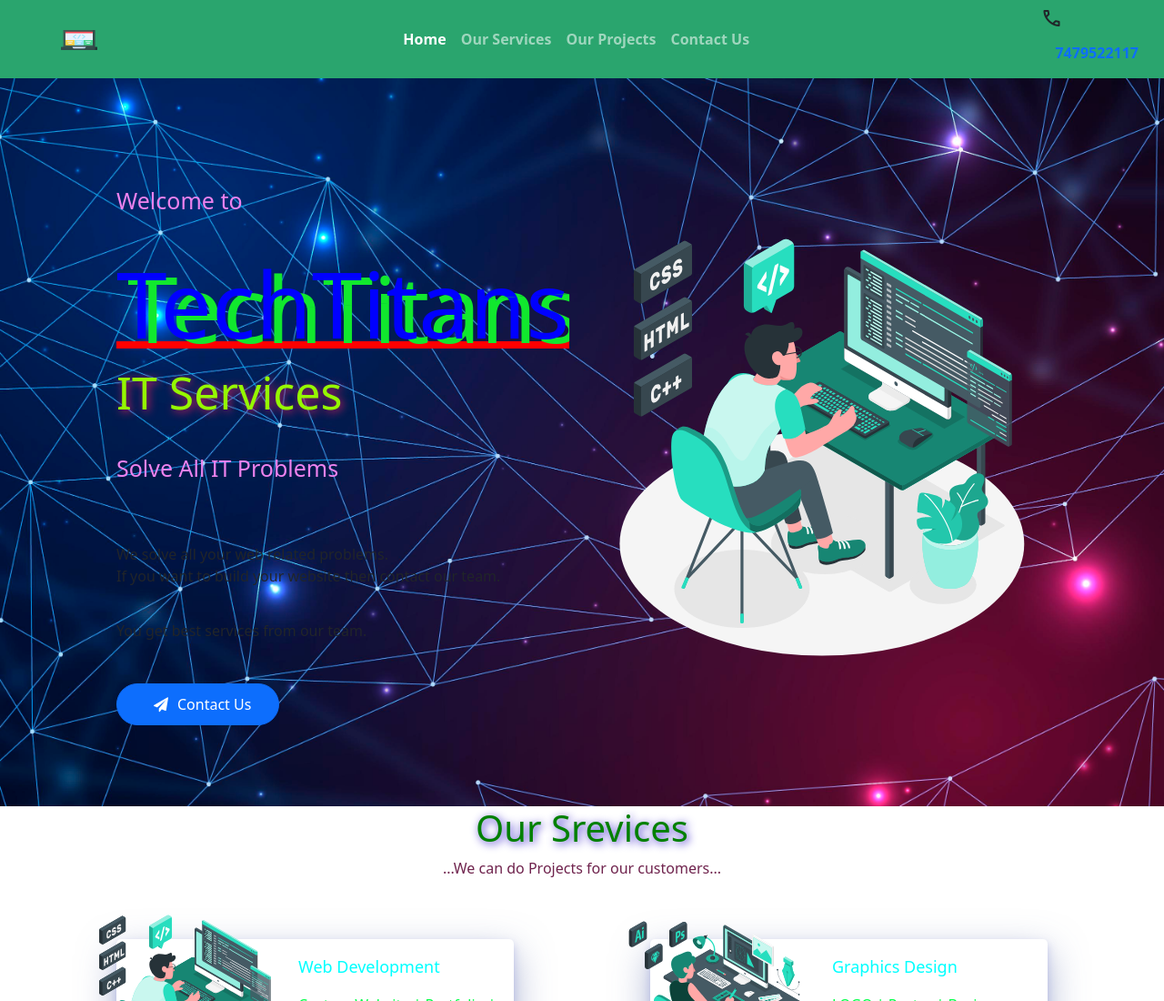
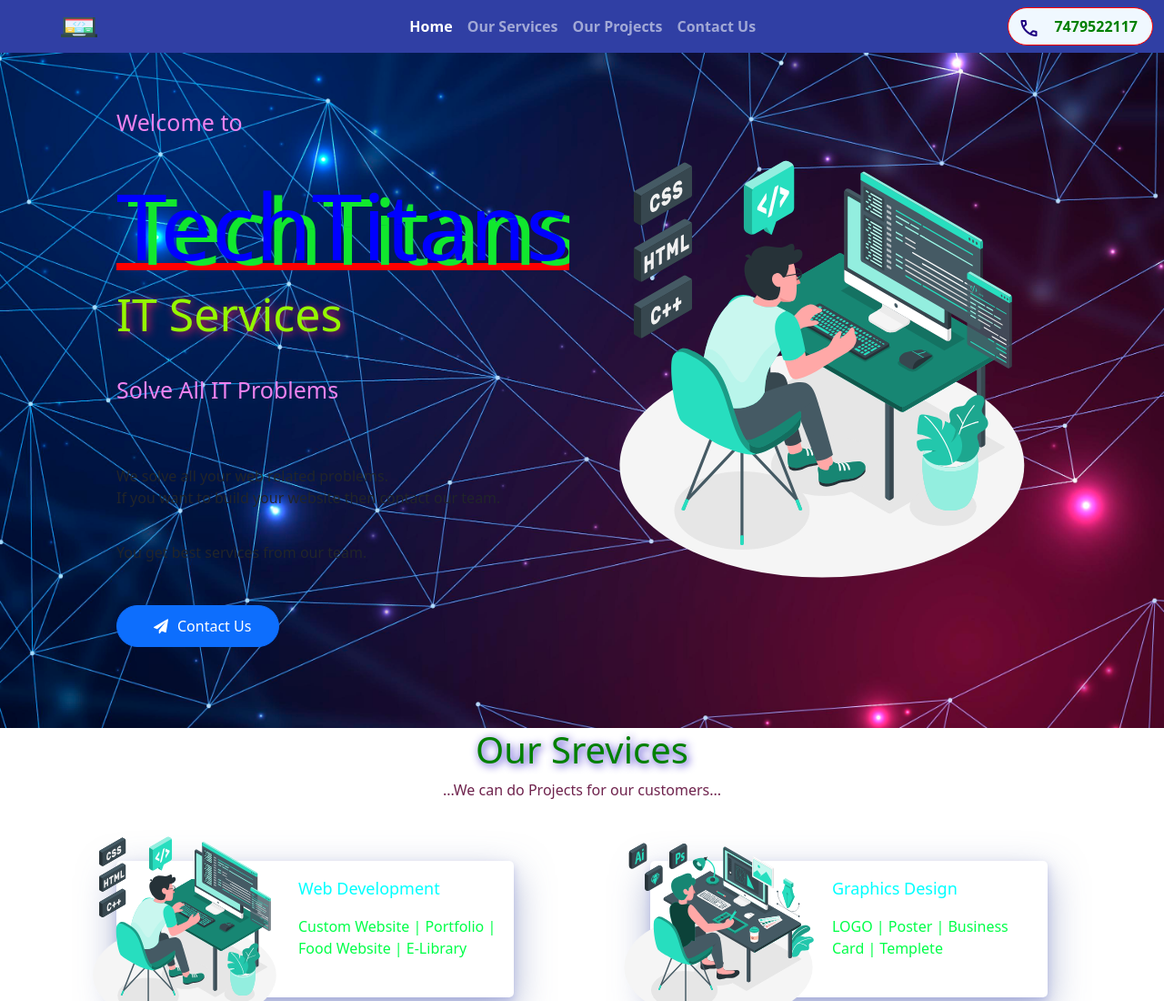
Before and after one commit to SumitGorai01/TechTitans_IT_Services, a plain HTML site: page index.html in a window 1280 px wide. Shown: the top 1100 px of the page at 91% size. Drawn offline with nearby package versions, Linux system fonts and the light colour scheme; a script that the page names is missing.

Commit message:
Update style.css

```diff
--- a/css/style.css
+++ b/css/style.css
@@ -4,13 +4,23 @@
 }
 #header nav{
 
-    background-color: rgb(42, 165, 110);
+    background-color: rgb(48, 63, 164);
     font-weight: bold;
+
 }
+#header {
+    position: fixed;
+    top: 0;
+	z-index: 10;
+}
+/* nav div ul li : hover{
+    backgroud
+} */
 #header a img{
     justify-content: center;
     margin-left: 55px;
-    padding-left: auto;
+    margin-right: 50px;
+    /* padding-left: auto; */
 }
 /* section */
 section{
@@ -55,6 +65,29 @@ section>div{
 a{
     text-decoration:dotted;
 }
+#phone{
+    border: 1px solid red;
+    display: flex;
+    justify-content: center;
+    text-align: right;
+    float: right;
+    /* margin-left: 300px; */
+    background-color: aliceblue;
+    color: rgb(30, 0, 128);
+    padding-left: 10px;
+    border-radius: 25px;
+
+}
+#phone span{
+    padding-top: 10px;
+}
+#phone a{
+    color: green;
+}
+.totopnav-right{
+    float: right;
+}
+
 @media only screen and (max-width: 768px){
     section>div{
         width: 90%;
@@ -63,4 +96,14 @@ a{
     .heading h1{
         font-size: 50px;
     }
+
+
 }
+@media (max-width: 600px) {
+	#phone {
+	  display: none;
+	}
+  }
+/* testinomial */
+
+/* testinomial */
```
